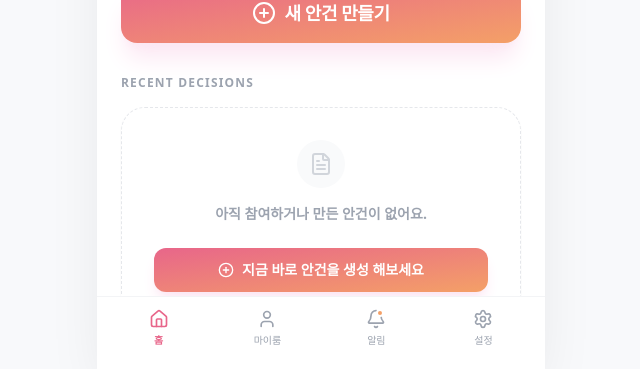
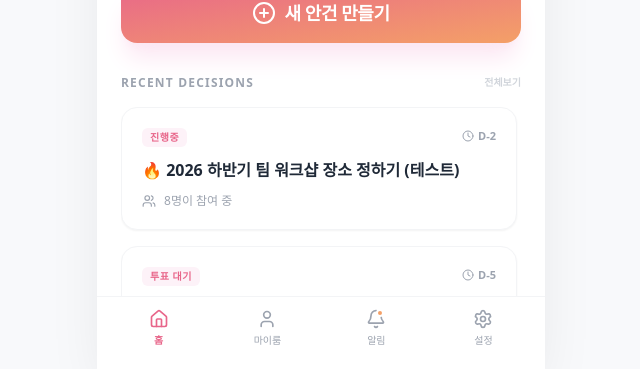
Before and after one commit to volfgangk/react-stackblitz-gemini-making-APP, a React (Create React App) app: page / in a window 1280 px wide. Shown: the part 428-797 px from the top of the page, without its empty margins (319-959 px from the left). Built offline with nearby package versions, Linux system fonts and the light colour scheme.

Commit message:
목업데이터를 넣은 버전

```diff
--- a/src/App.js
+++ b/src/App.js
@@ -6,7 +6,7 @@ import {
 } from 'lucide-react';
 
 // ==========================================
-// [CTO CONFIG] 상수 관리
+// [CTO CONFIG] 상수 및 목업 데이터 관리
 // ==========================================
 const TEMPLATES = [
   { id: 1, title: '팀 회식', icon: <Coffee className="w-4 h-4 text-pink-500" />, bgColor: 'bg-[#FFD6E0]' },
@@ -16,8 +16,34 @@ const TEMPLATES = [
 ];
 
 const MAX_ROOT_NODES = 7;
-const MAX_DEPTH = 2; // 🔥 CTO 결단: 인지 과부하를 막기 위해 2단계로 축소
+const MAX_DEPTH = 2;
 const MAX_CHILDREN = 3;
+
+// 🔥 [실행 모드] 절대 지워지지 않는 초기 목업(Mock) 데이터 정의
+const INITIAL_MOCK_DATA = [
+  {
+    id: 10001,
+    title: "🔥 2026 하반기 팀 워크샵 장소 정하기 (테스트)",
+    status: "진행중",
+    dDay: "D-2",
+    voters: 8,
+    options: [
+      { id: '1', text: '제주도', voteCount: 0 },
+      { id: '2', text: '강릉/속초', voteCount: 0 }
+    ]
+  },
+  {
+    id: 10002,
+    title: "✨ 신규 서비스 로고 시안 투표 (테스트)",
+    status: "투표 대기",
+    dDay: "D-5",
+    voters: 0,
+    options: [
+      { id: '1', text: 'A안 (모던)', voteCount: 0 },
+      { id: '2', text: 'B안 (클래식)', voteCount: 0 }
+    ]
+  }
+];
 
 // ==========================================
 // [COMPONENTS] UI 공통 부품
@@ -54,7 +80,6 @@ const BottomNav = ({ view, setView, showToast }) => (
 // [VIEWS] 화면별 모듈
 // ==========================================
 
-// 1. HOME VIEW
 const HomeView = ({ setView, showToast, decisions }) => {
   const [imgError, setImgError] = useState(false);
 
@@ -150,7 +175,6 @@ const HomeView = ({ setView, showToast, decisions }) => {
   );
 };
 
-// 2. CREATE VIEW
 const CreateView = ({ setView, onPublish }) => {
   const [title, setTitle] = useState('');
   const [deadline, setDeadline] = useState('');
@@ -216,8 +240,6 @@ const CreateView = ({ setView, onPublish }) => {
                     <div className="flex gap-2 items-center">
                       {depth > 1 && <div style={{ width: `${(depth - 1) * 16}px` }} className="flex justify-end shrink-0"><CornerDownRight className="w-4 h-4 text-gray-300"/></div>}
                       <span className="font-black text-gray-400 text-[13px] shrink-0 min-w-[20px]">{opt.id}</span>
-
-                      {/* 🔥 옵션 인풋창 내부에 글자수 카운터 삽입 */}
                       <div className="flex-1 relative flex items-center">
                         <input
                           type="text"
@@ -231,7 +253,6 @@ const CreateView = ({ setView, onPublish }) => {
                           {opt.text.length}/20
                         </span>
                       </div>
-
                       {depth < MAX_DEPTH && (
                         <button onClick={()=>addOption(opt.id)} className={`px-2.5 py-2 rounded-lg text-[10px] font-black whitespace-nowrap shrink-0 transition-all ${childCount >= MAX_CHILDREN ? 'text-gray-300 bg-gray-50' : 'text-[#E8668A] bg-pink-50'}`}>
                           {childCount >= MAX_CHILDREN ? '최대' : '+ 하위'}
@@ -278,7 +299,6 @@ const CreateView = ({ setView, onPublish }) => {
   );
 };
 
-// 3. SUCCESS VIEW
 const SuccessView = ({ setView }) => (
   <main className="flex-1 px-8 flex flex-col items-center justify-center text-center pb-24">
     <div className="w-24 h-24 bg-green-50 rounded-[40px] flex items-center justify-center mb-8 animate-bounce"><CheckCircle2 className="w-14 h-14 text-green-400" /></div>
@@ -301,7 +321,21 @@ const SuccessView = ({ setView }) => (
 export default function App() {
   const [view, setView] = useState('home');
   const [toast, setToast] = useState(null);
-  const [decisions, setDecisions] = useState([]);
+
+  // 🔥 [실행 모드] 데이터 초기화 로직 변경 (로컬 스토리지 데이터 + 목업 데이터 병합 또는 초기값 세팅)
+  const [decisions, setDecisions] = useState(() => {
+    const savedData = localStorage.getItem('decisionFlow_decisions');
+    if (savedData) {
+      const parsed = JSON.parse(savedData);
+      // 만약 로컬스토리지에 데이터가 비어있으면 강제로 목업 데이터 삽입
+      if (parsed.length > 0) return parsed;
+    }
+    return INITIAL_MOCK_DATA;
+  });
+
+  useEffect(() => {
+    localStorage.setItem('decisionFlow_decisions', JSON.stringify(decisions));
+  }, [decisions]);
 
   const showToast = (msg) => {
     setToast(msg);
```
Also changed, not shown: 1 other file (tests, documents, lock files or other folders).
